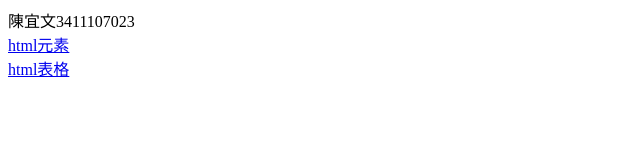
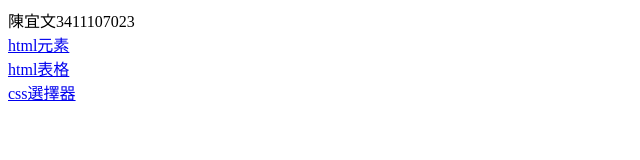
Before and after one commit to ella900518/ella, a plain HTML site: page index.html in a window 1280 px wide. Shown: the whole page, without its empty margins (0-640 px from the left). Drawn offline with Linux system fonts and the light colour scheme.

Commit message:
Add files via upload

```diff
--- a/index.html
+++ b/index.html
@@ -13,6 +13,6 @@
     <br>
     <a href="table.html">html表格</a>
     <br>
-    <a href="Untitled-1.html"></a>
+    <a href="Untitled-1.html">css選擇器</a>
 </body>
 </html>
```
